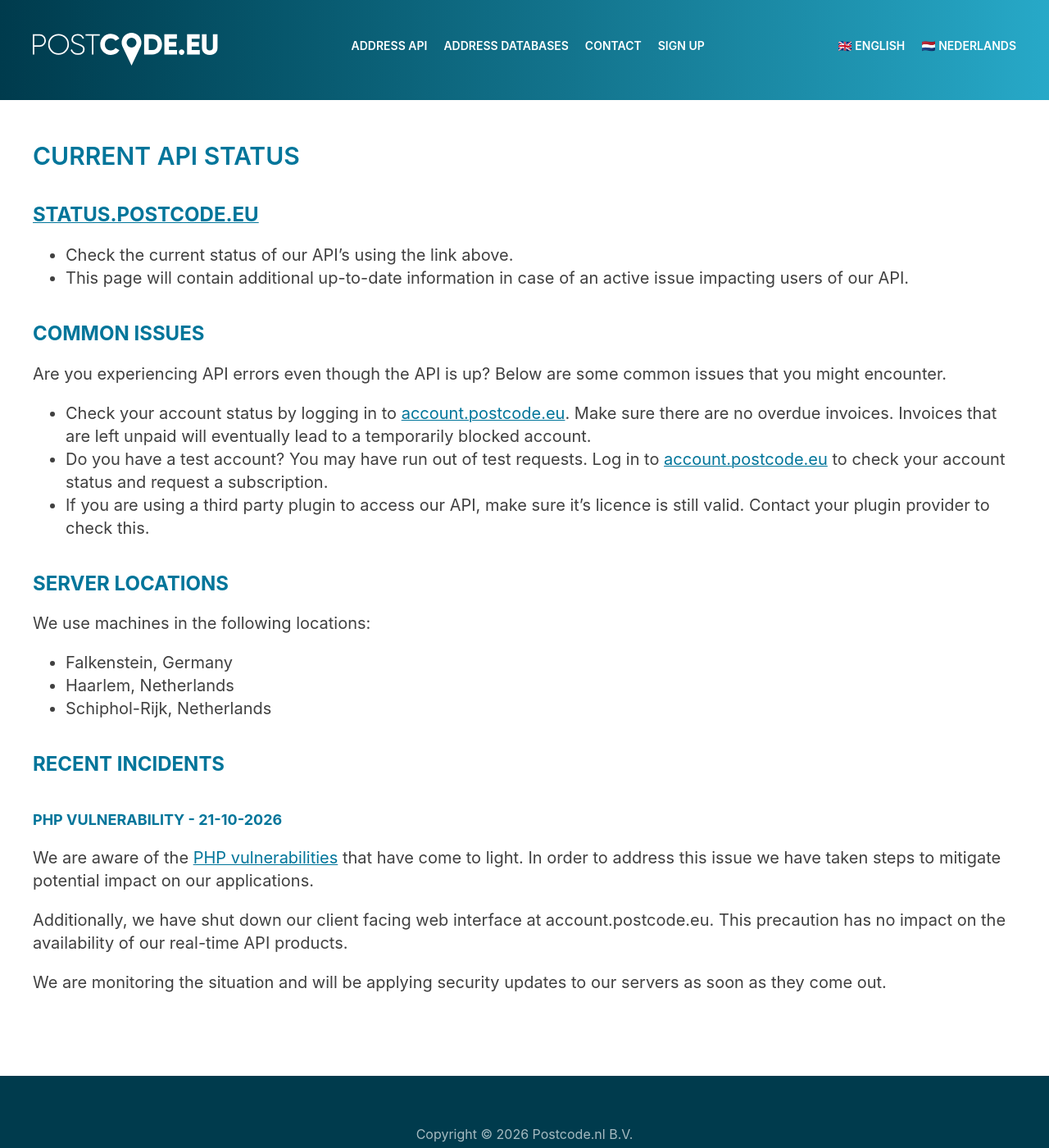
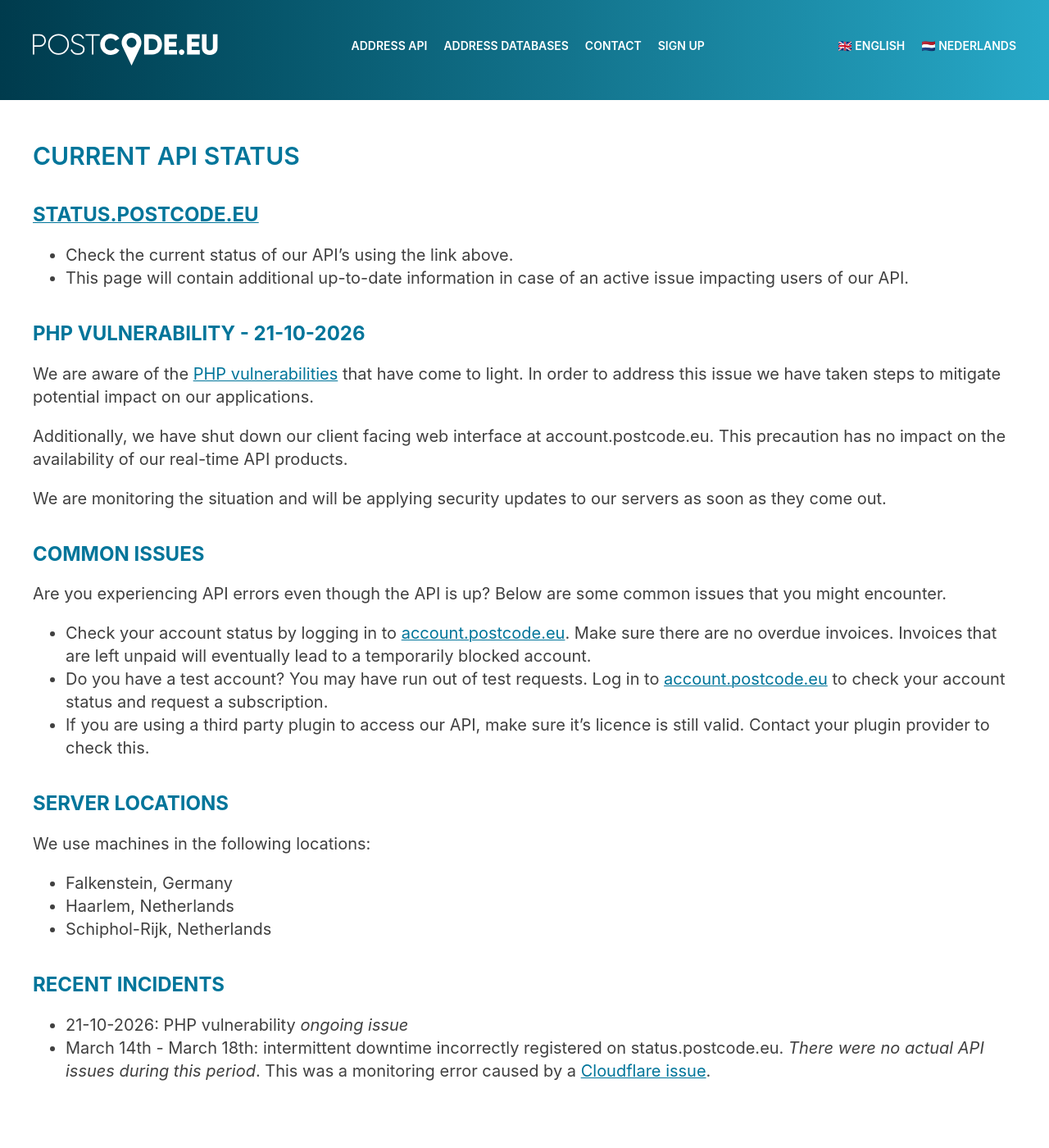
Before and after one commit to postcode-nl/kb.postcode.nl, a Jekyll site: the page built from _entries/en/api/status.md, in a window 1280 px wide and 1400 px high. Shown: the whole window at 82% size. Built offline with Jekyll 4.4.1, drawn with Linux system fonts in a browser that asks for light colours.

Commit message:
Status update on PHP security issue
Move info up to top of page

```diff
--- a/_entries/en/api/status.md
+++ b/_entries/en/api/status.md
@@ -7,6 +7,14 @@ title: Current API status
 
 *   Check the current status of our API's using the link above.
 *   This page will contain additional up-to-date information in case of an active issue impacting users of our API.
+
+## PHP vulnerability - 21-10-2026
+
+We are aware of the [PHP vulnerabilities](https://www.php.net/archive/2026.php#2026-10-20-1) that have come to light. In order to address this issue we have taken steps to mitigate potential impact on our applications.
+
+Additionally, we have shut down our client facing web interface at account.postcode.eu. This precaution has no impact on the availability of our real-time API products.
+
+We are monitoring the situation and will be applying security updates to our servers as soon as they come out.
 
 ## Common issues
 
@@ -28,10 +36,5 @@ We use machines in the following locations:
 
 ## Recent incidents
 
-### PHP vulnerability - 21-10-2026
-
-We are aware of the [PHP vulnerabilities](https://www.php.net/archive/2026.php#2026-10-20-1) that have come to light. In order to address this issue we have taken steps to mitigate potential impact on our applications.
-
-Additionally, we have shut down our client facing web interface at account.postcode.eu. This precaution has no impact on the availability of our real-time API products.
-
-We are monitoring the situation and will be applying security updates to our servers as soon as they come out.
+* 21-10-2026: PHP vulnerability *ongoing issue*
+* March 14th - March 18th: intermittent downtime incorrectly registered on status.postcode.eu. *There were no actual API issues during this period*. This was a monitoring error caused by a [Cloudflare issue](https://www.cloudflarestatus.com/incidents/kxvggpg7kwx5).
```
